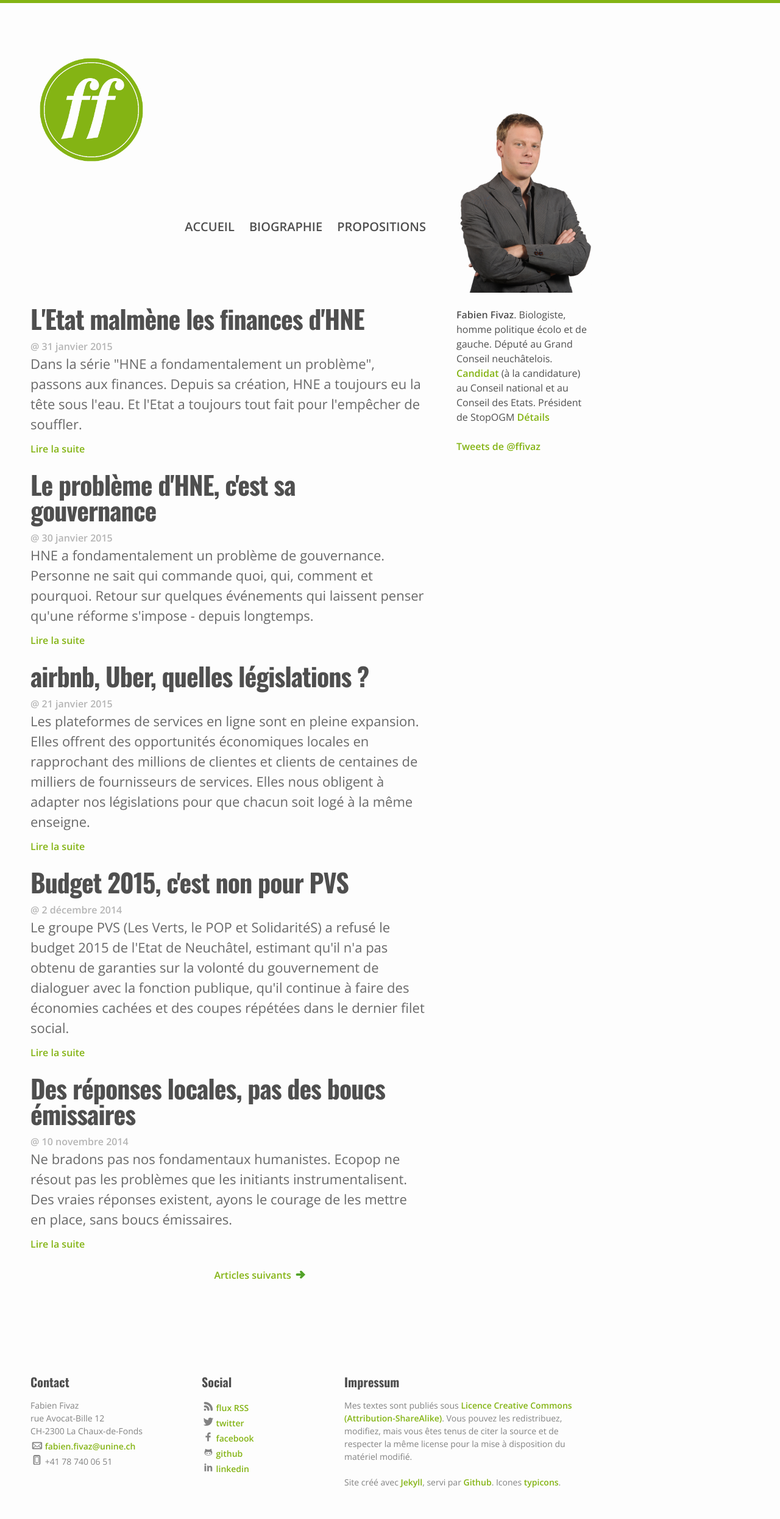
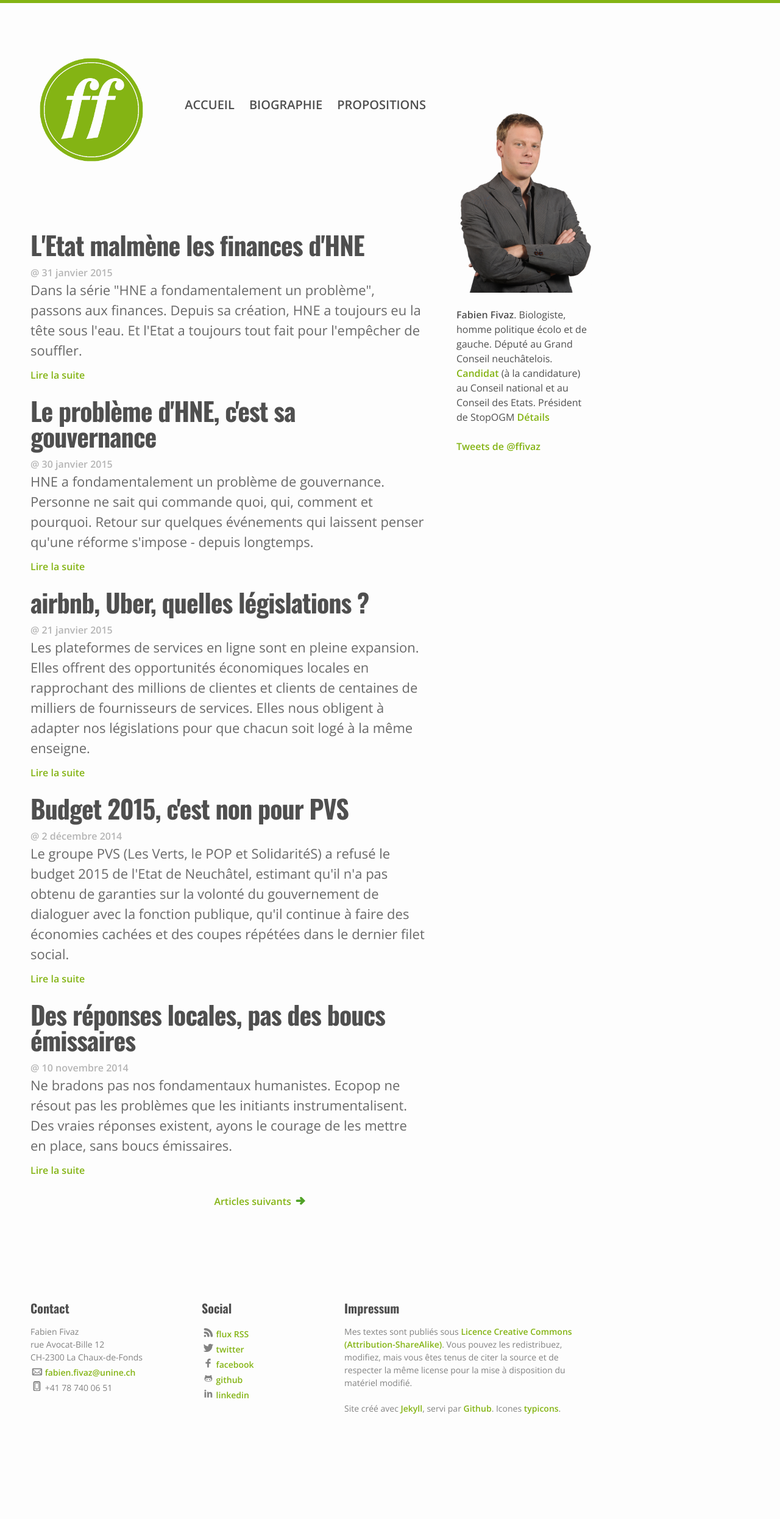
Before and after one commit to ffivaz/ffivaz.github.io, a Jekyll site: the page built from index.html, in a window 1280 px wide. Shown: the whole page at 61% size. Built offline with Jekyll 4.4.1, drawn with Linux system fonts in a browser that asks for light colours; nearby versions of some CDN libraries; the list of posts is cut into pages by our own code; comment, search, counter and statistics services are not loaded; after the commit the page ends 2370 px from its top, so only the background shows below that.

Commit message:
Changes for mobile devices

```diff
--- a/_includes/header.html
+++ b/_includes/header.html
@@ -17,9 +17,9 @@
       </ul>
     </div>
 
-    <a href="/" class="nav-img"><img src="/images/logo_200px.png" alt="Logo ff"></a>
+    <nav class="site-nav">
 
-    <nav class="site-nav">
+      <a href="/" class="nav-img"><img src="/images/logo_200px.png" alt="Logo ff"></a>
 
       <a href="#" class="menu-icon">
         <svg viewBox="0 0 18 15">
```
